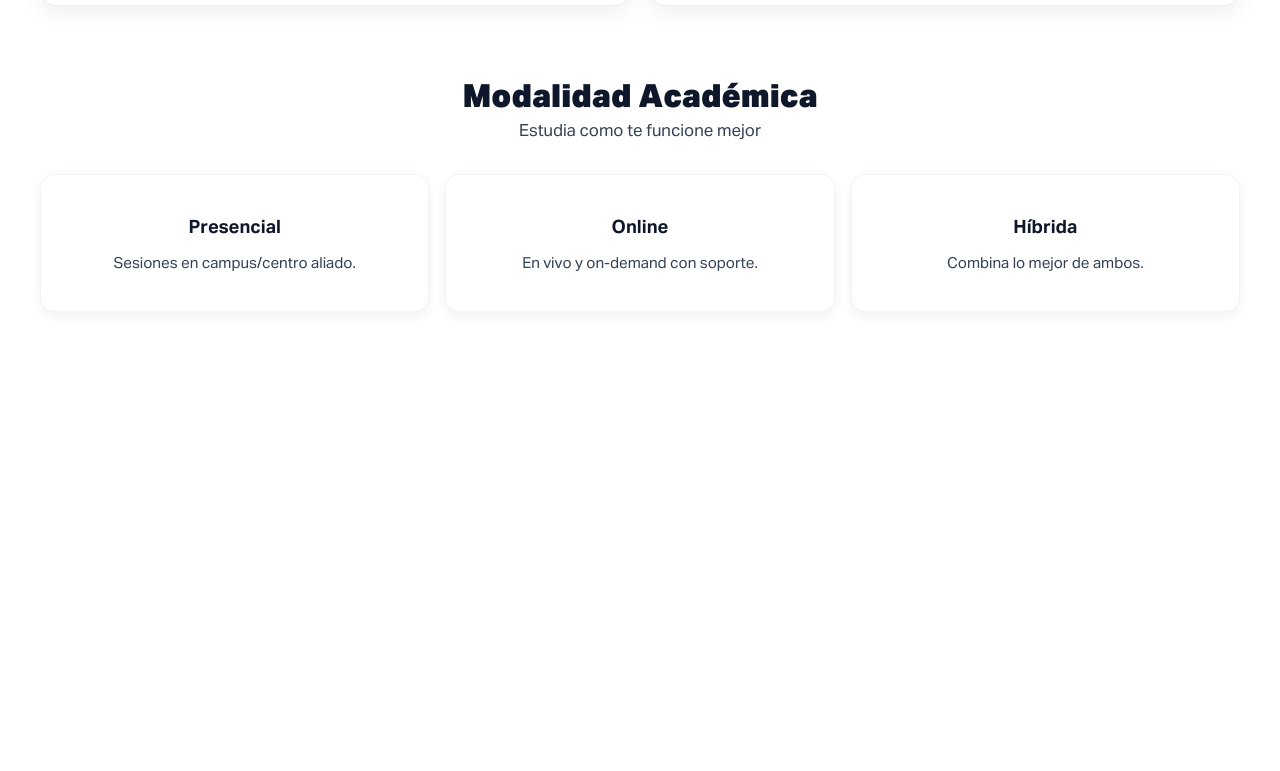
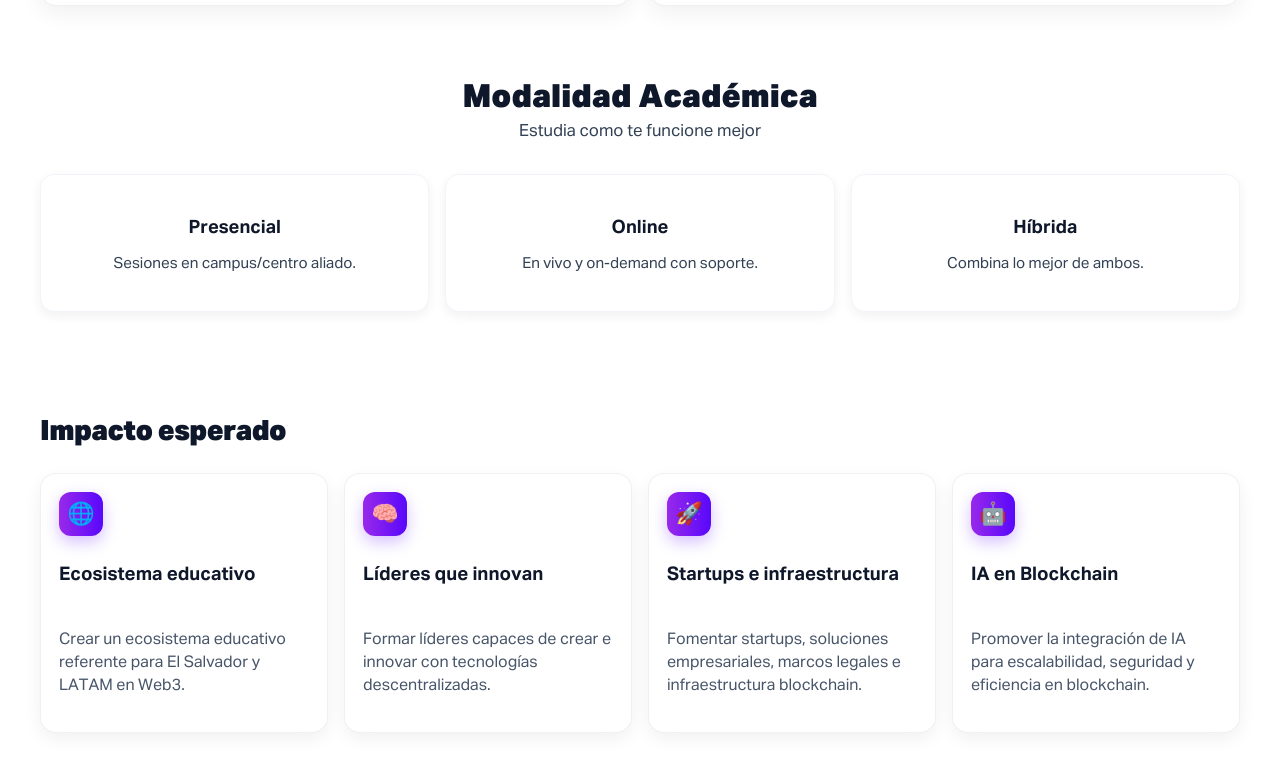
Before and after one commit to diego-s25/rushacademy-landing, a React (Create React App) app: page / in a window 1280 px wide. Shown: the part 1161-1932 px from the top of the page. Before the commit the page ends 1561 px from the top, so only its background shows below. Built offline with nearby package versions, Linux system fonts and the light colour scheme.

Commit message:
Added Impact Mosaic component

```diff
--- a/src/App.js
+++ b/src/App.js
@@ -6,6 +6,7 @@ import Nav from "./components/Nav";
 import CourseCarousel from "./components/CourseCarousel";
 import ExecSummary from "./components/ExecSummary";
 import Modality from "./components/Modality";
+import ImpactMosaic from "./components/ImpactMosaic";
 
 export default function App() {
   useEffect(() => {
@@ -28,6 +29,7 @@ export default function App() {
       <CourseCarousel />
       <ExecSummary />
       <Modality />
+      <ImpactMosaic />
     </>
   );
 }
--- /dev/null
+++ b/src/components/ImpactMosaic.jsx
@@ -0,0 +1,49 @@
+// src/components/ImpactMosaic.jsx
+import React from "react";
+
+const IMPACT = [
+  {
+    icon: "🌐",
+    title: "Ecosistema educativo",
+    desc: "Crear un ecosistema educativo referente para El Salvador y LATAM en Web3.",
+  },
+  {
+    icon: "🧠",
+    title: "Líderes que innovan",
+    desc: "Formar líderes capaces de crear e innovar con tecnologías descentralizadas.",
+  },
+  {
+    icon: "🚀",
+    title: "Startups e infraestructura",
+    desc: "Fomentar startups, soluciones empresariales, marcos legales e infraestructura blockchain.",
+  },
+  {
+    icon: "🤖",
+    title: "IA en Blockchain",
+    desc: "Promover la integración de IA para escalabilidad, seguridad y eficiencia en blockchain.",
+  },
+];
+
+export default function ImpactMosaic() {
+  return (
+    <section id="impacto" className="impact">
+      <div className="container">
+        <header className="impact__head">
+          <h2 className="sectionTitle">Impacto esperado</h2>
+        </header>
+
+        <div className="impact__grid">
+          {IMPACT.map(({ icon, title, desc }, i) => (
+            <article className="impact__card" key={i}>
+              <div className="impact__icon" aria-hidden="true">
+                {icon}
+              </div>
+              <h3 className="impact__title">{title}</h3>
+              <p className="impact__desc">{desc}</p>
+            </article>
+          ))}
+        </div>
+      </div>
+    </section>
+  );
+}
--- a/src/styles/globals.scss
+++ b/src/styles/globals.scss
@@ -877,3 +877,65 @@ $embla-gap: 18px;
   padding-inline: clamp(1rem, 4vw, 2rem);
   // shrinks to 1rem on small screens, grows up to 2rem on large
 }
+
+/* ===== Impact mosaic ===== */
+.impact {
+  background: #fff;
+  padding-bottom: clamp(24px, 6vw, 56px);
+}
+
+.impact__head {
+  margin-bottom: clamp(12px, 3vw, 20px);
+}
+
+.sectionTitle {
+  font-weight: 800;
+  letter-spacing: -0.02em;
+  color: var(--ink-900);
+  font-size: clamp(1.25rem, 3.6vw, 1.75rem);
+}
+
+.impact__grid {
+  display: grid;
+  gap: 16px;
+  grid-template-columns: 1fr;
+  @media (min-width: 640px) {
+    grid-template-columns: repeat(2, minmax(0, 1fr));
+  }
+  @media (min-width: 1024px) {
+    grid-template-columns: repeat(4, minmax(0, 1fr));
+  }
+}
+
+.impact__card {
+  background: #fff;
+  border: 1px solid rgba(15, 23, 42, 0.06);
+  border-radius: 16px;
+  box-shadow: 0 6px 18px rgba(0, 0, 0, 0.06);
+  padding: clamp(14px, 2.4vw, 18px);
+  min-height: 100%;
+  display: grid;
+  gap: 8px;
+}
+
+.impact__icon {
+  width: 44px;
+  height: 44px;
+  border-radius: 12px;
+  display: grid;
+  place-items: center;
+  font-size: 22px;
+  color: #fff;
+  background: var(--brand-gradient);
+  box-shadow: 0 6px 16px rgba(88, 8, 251, 0.25);
+}
+
+.impact__title {
+  font-weight: 700;
+  color: var(--ink-900);
+}
+
+.impact__desc {
+  color: #475569;
+  line-height: 1.45;
+}
```
